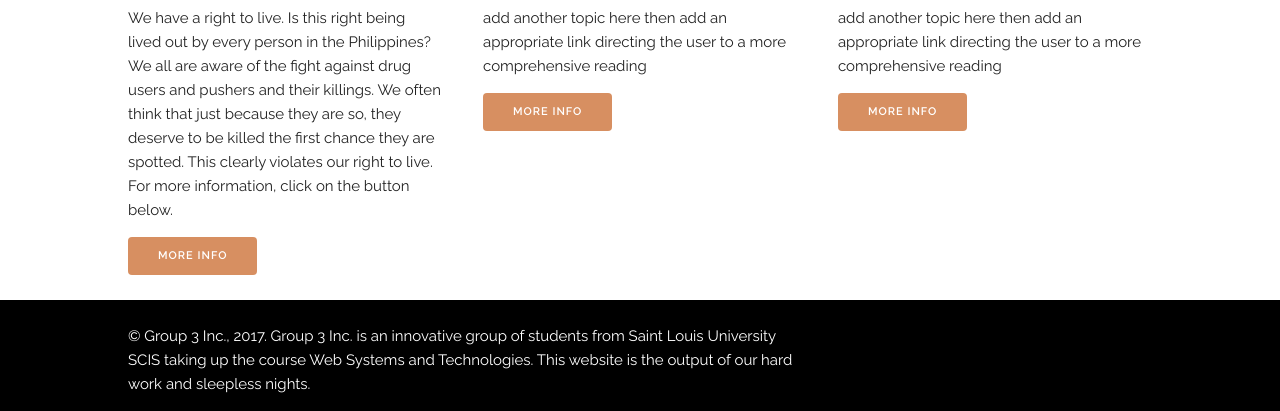
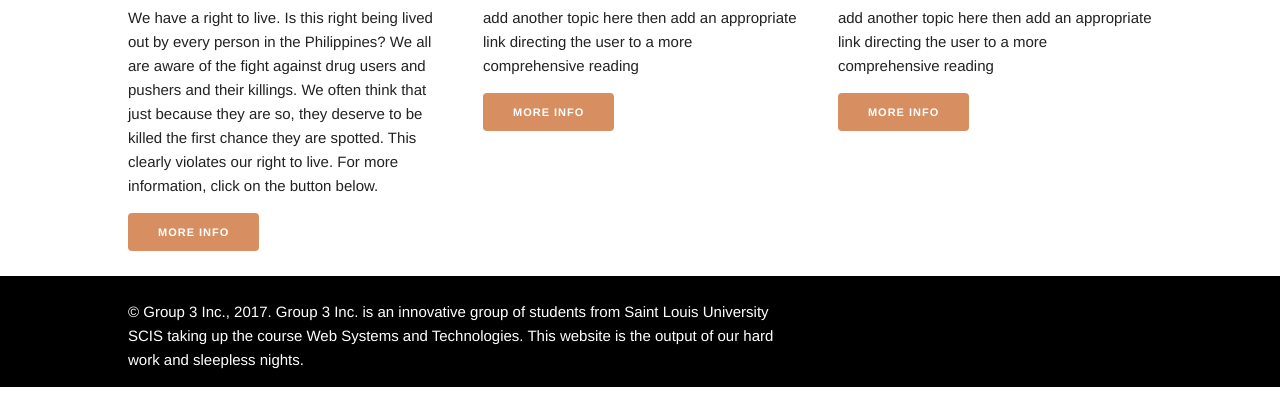
Before and after one commit to ling11879/webtekLab-advocacy, a plain HTML site: page index.html in a window 1280 px wide. Shown: the part 459-870 px from the top of the page. After the commit the page ends 846 px from the top, so only its background shows below. Drawn offline with Linux system fonts and the light colour scheme.

Commit message:
removed external stylesheet for Raleway font

```diff
--- a/index.html
+++ b/index.html
@@ -3,8 +3,6 @@
     <head>
         <meta charset="utf-8">
         <title>Human Rights Advocacy Website</title>
-        <meta name="viewport" content="width=device-width, initial-scale=1">
-        <link href="https://fonts.googleapis.com/css?family=Raleway:400,300,600" rel="stylesheet" type="text/css">
         <link rel="stylesheet" href="styles/layout.css">
         <link rel="stylesheet" href="styles/mainstyle.css">
     </head>
```
